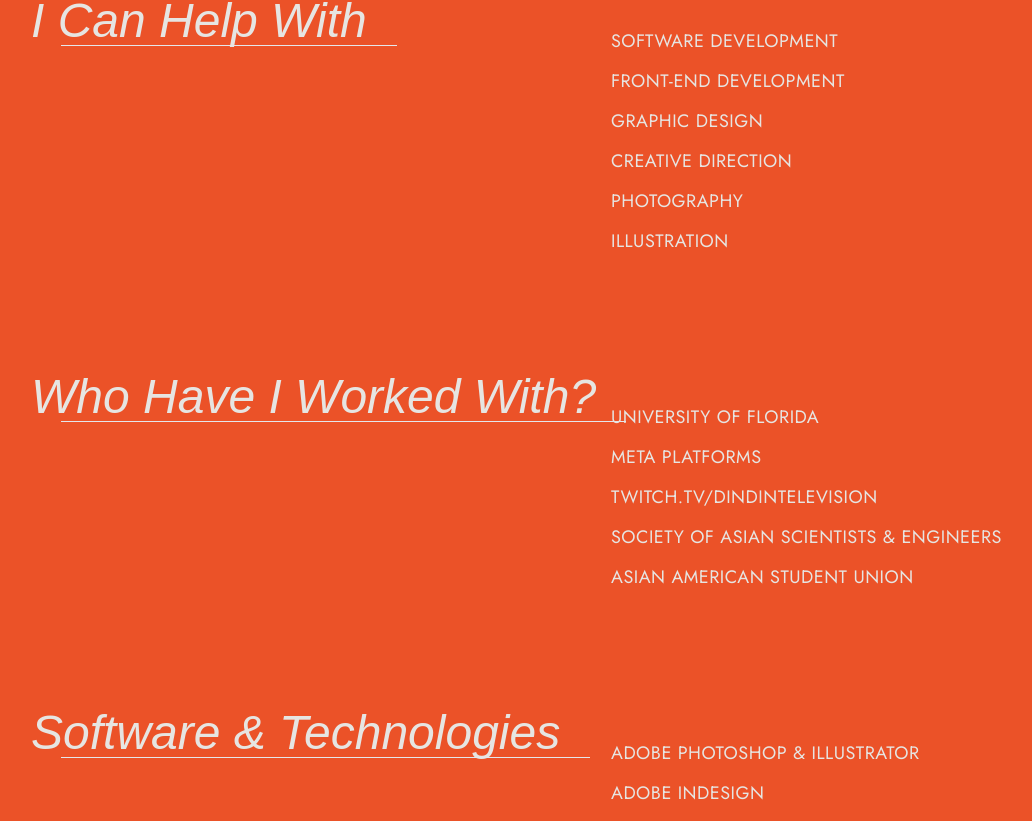
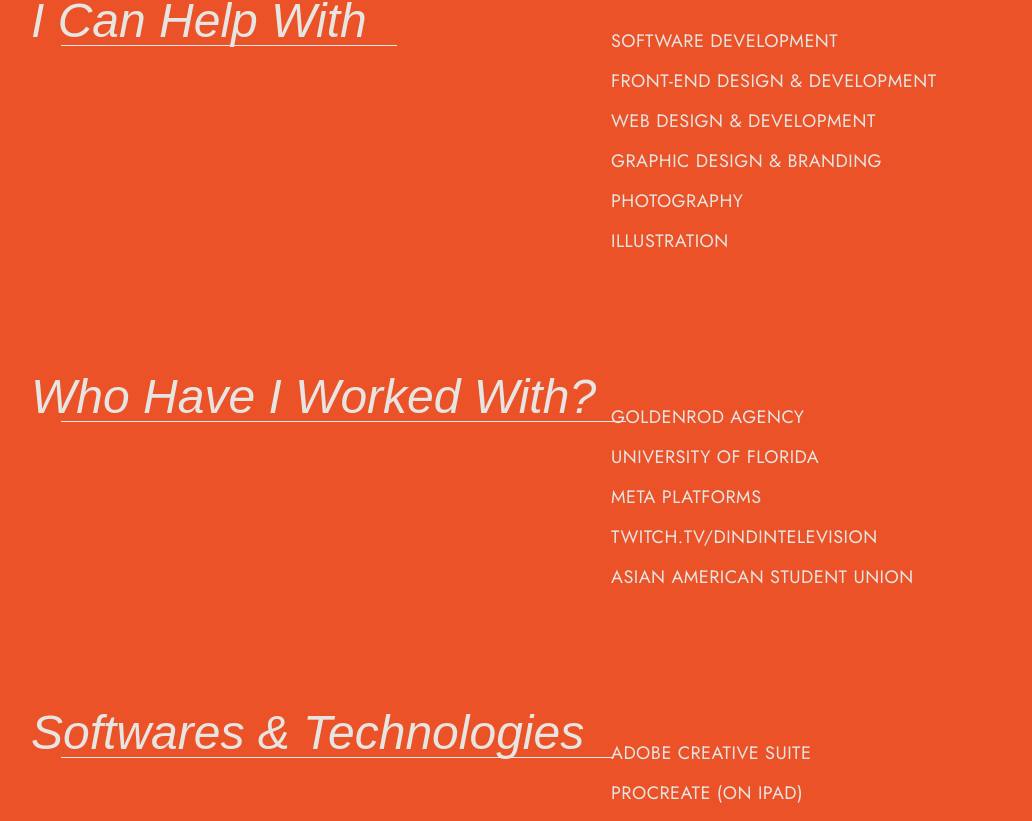
Before and after one commit to nicolenliang/portfolio, a Next.js app in the folder portfolio/: page /about in a window 1280 px wide. Shown: the part 1399-2220 px from the top of the page, without its empty margins (69-1101 px from the left). Built offline with nearby package versions, Linux system fonts and the light colour scheme; a web font is replaced by a local one.

Commit message:
Update experienceData.js

```diff
--- a/portfolio/src/components/component_data/experienceData.js
+++ b/portfolio/src/components/component_data/experienceData.js
@@ -3,9 +3,9 @@
         title: 'I Can Help With',
         exp: [
             'SOFTWARE DEVELOPMENT',
-            'FRONT-END DEVELOPMENT',
-            'GRAPHIC DESIGN',
-            'CREATIVE DIRECTION',
+            'FRONT-END DESIGN & DEVELOPMENT',
+            'WEB DESIGN & DEVELOPMENT',
+            'GRAPHIC DESIGN & BRANDING',
             'PHOTOGRAPHY',
             'ILLUSTRATION',
         ],
@@ -13,19 +13,17 @@
     {
         title: 'Who Have I Worked With?',
         exp: [
+            'GOLDENROD AGENCY',
             'UNIVERSITY OF FLORIDA',
             'META PLATFORMS',
             'TWITCH.TV/DINDINTELEVISION',
-            'SOCIETY OF ASIAN SCIENTISTS & ENGINEERS',
             'ASIAN AMERICAN STUDENT UNION',
         ],
     },
     {
-        title: 'Software & Technologies',
+        title: 'Softwares & Technologies',
         exp: [
-            'ADOBE PHOTOSHOP & ILLUSTRATOR',
-            'ADOBE INDESIGN',
-            'ADOBE LIGHTROOM',
+            'ADOBE CREATIVE SUITE',
             'PROCREATE (ON IPAD)',
             'FIGMA',
             'VISUAL STUDIO CODE',
```
